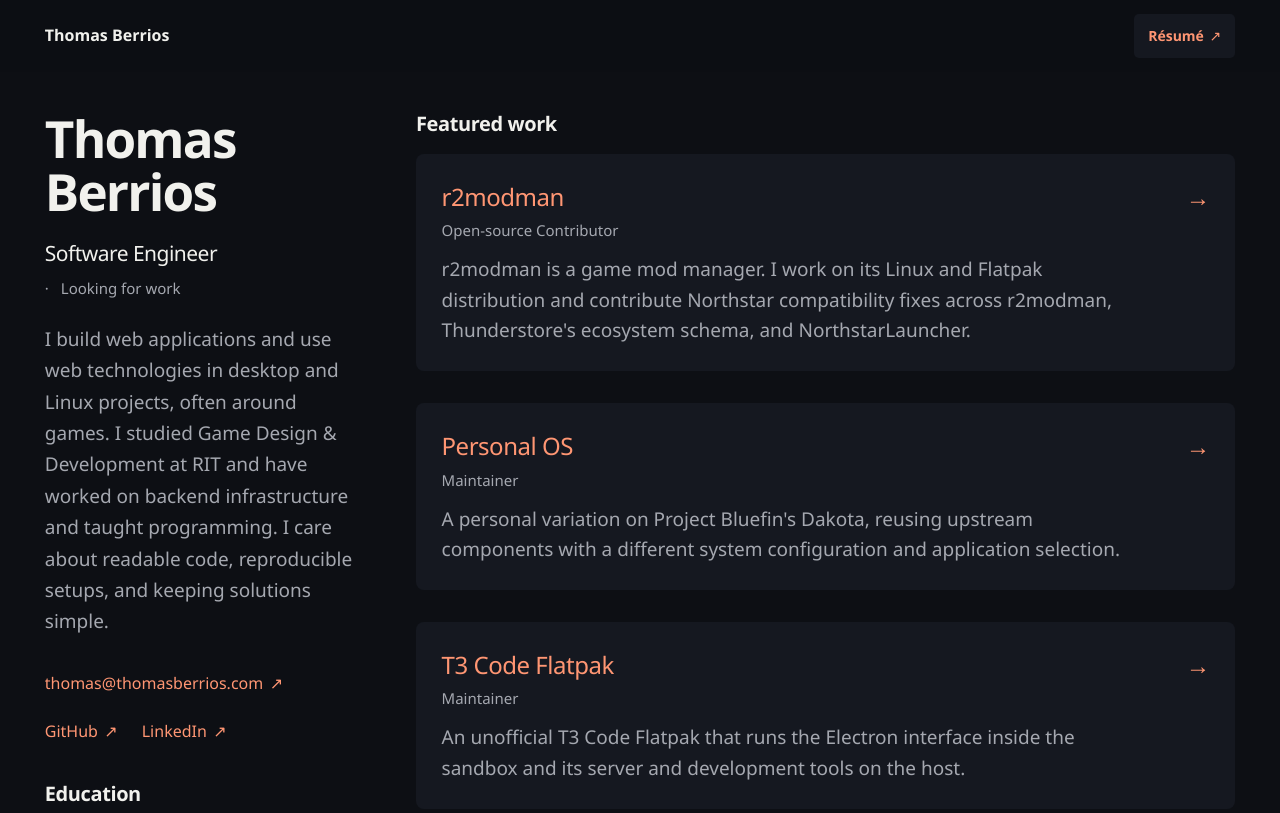
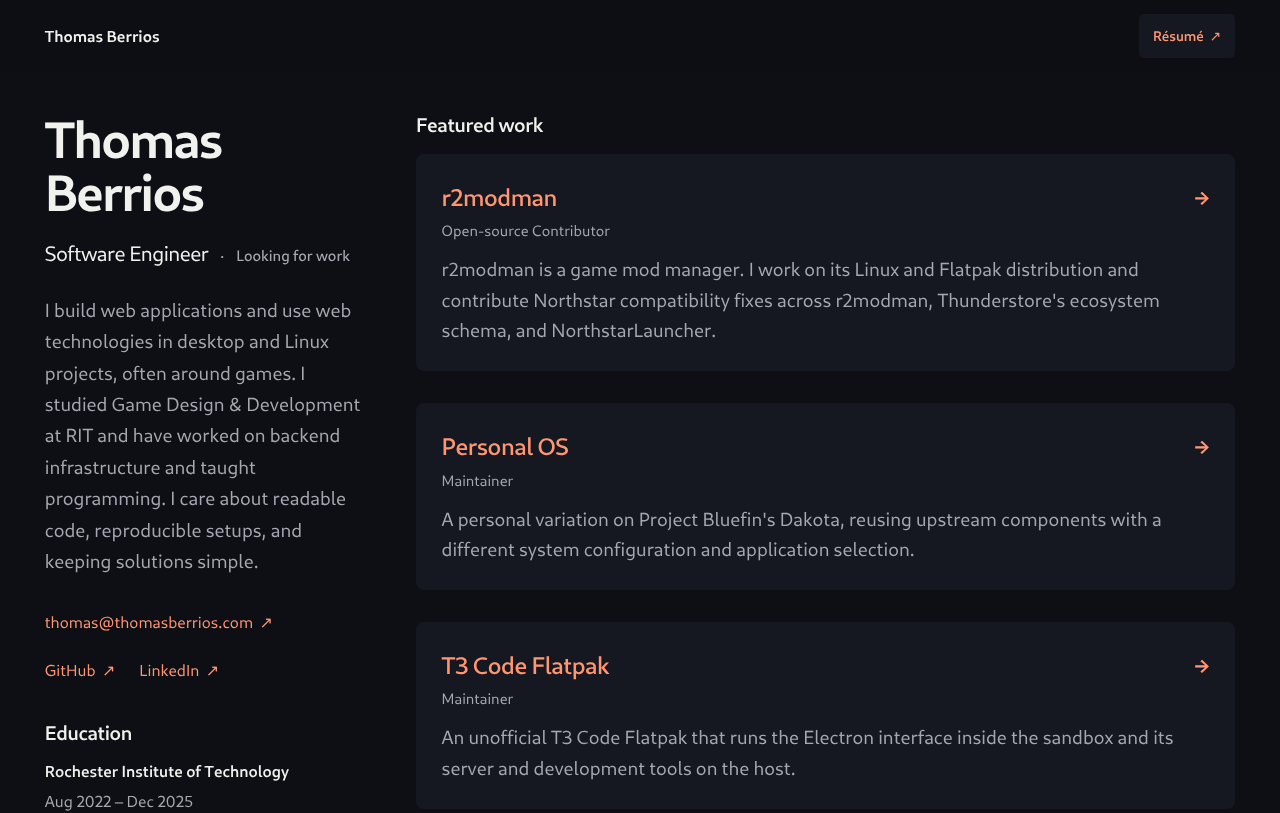
Before and after one commit to TB516/TB516.github.io, a SvelteKit app: page / in a window 1280 px wide. Shown: the top 813 px of the page. Built offline with nearby package versions, Linux system fonts and the light colour scheme.

Commit message:
Polish layout for wide screens and detail pages
Cap content width at 1920px, self-host Cantarell, feature four projects,
and switch detail sections to a balanced two-column flow with full-width
card text and inline link arrows.

```diff
--- a/src/app.css
+++ b/src/app.css
@@ -1,3 +1,11 @@
+/* Self-hosted so every visitor sees Cantarell, not just GNOME users. */
+@font-face {
+  font-family: Cantarell;
+  src: url("./lib/assets/fonts/Cantarell-VF.woff2") format("woff2");
+  font-weight: 100 800;
+  font-display: swap;
+}
+
 :root {
   color-scheme: dark;
   --color-background: #0d0f14;
@@ -13,7 +21,7 @@
   --font-size-link: clamp(16px, 1vw, 18px);
   --header-height: 72px;
   --page-gutter: clamp(24px, 3.5vw, 72px);
-  --content-width: 100%;
+  --content-width: 1920px;
   font: 16px/1.6 var(--font-sans);
   color: var(--color-text);
   background: var(--color-background);
@@ -60,8 +68,8 @@
 }
 
 .container {
-  width: calc(100% - var(--page-gutter) * 2);
-  margin-inline: var(--page-gutter);
+  width: min(calc(100% - var(--page-gutter) * 2), var(--content-width));
+  margin-inline: auto;
 }
 
 .resume-section {
--- a/src/lib/components/home/PortfolioOverview.svelte
+++ b/src/lib/components/home/PortfolioOverview.svelte
@@ -2,12 +2,11 @@
   import { heliumPackaging } from "$lib/resume/projects/helium-packaging";
   import { personalOS } from "$lib/resume/projects/personal-os";
   import { r2modman } from "$lib/resume/projects/r2modman";
-  import { sveltekitPdfRenderer } from "$lib/resume/projects/sveltekit-pdf-renderer";
   import { t3CodeFlatpak } from "$lib/resume/projects/t3-code-flatpak";
 
   import PortfolioSection from "./PortfolioSection.svelte";
 
-  const featuredWork = [r2modman, personalOS, t3CodeFlatpak, heliumPackaging, sveltekitPdfRenderer];
+  const featuredWork = [r2modman, personalOS, t3CodeFlatpak, heliumPackaging];
 </script>
 
 <div class="featured-work">
--- a/src/routes/+error.svelte
+++ b/src/routes/+error.svelte
@@ -42,7 +42,7 @@
   .error-inner {
     width: 100%;
     max-width: var(--content-width);
-    margin: 0;
+    margin: 0 auto;
   }
 
   .status {
```
Also changed, not shown: src/lib/components/detail/EntryDetailShell.svelte (+11 -14 lines), src/lib/assets/fonts/Cantarell-VF.woff2 (added), src/lib/assets/fonts/FONT-LICENSE.txt (added).
